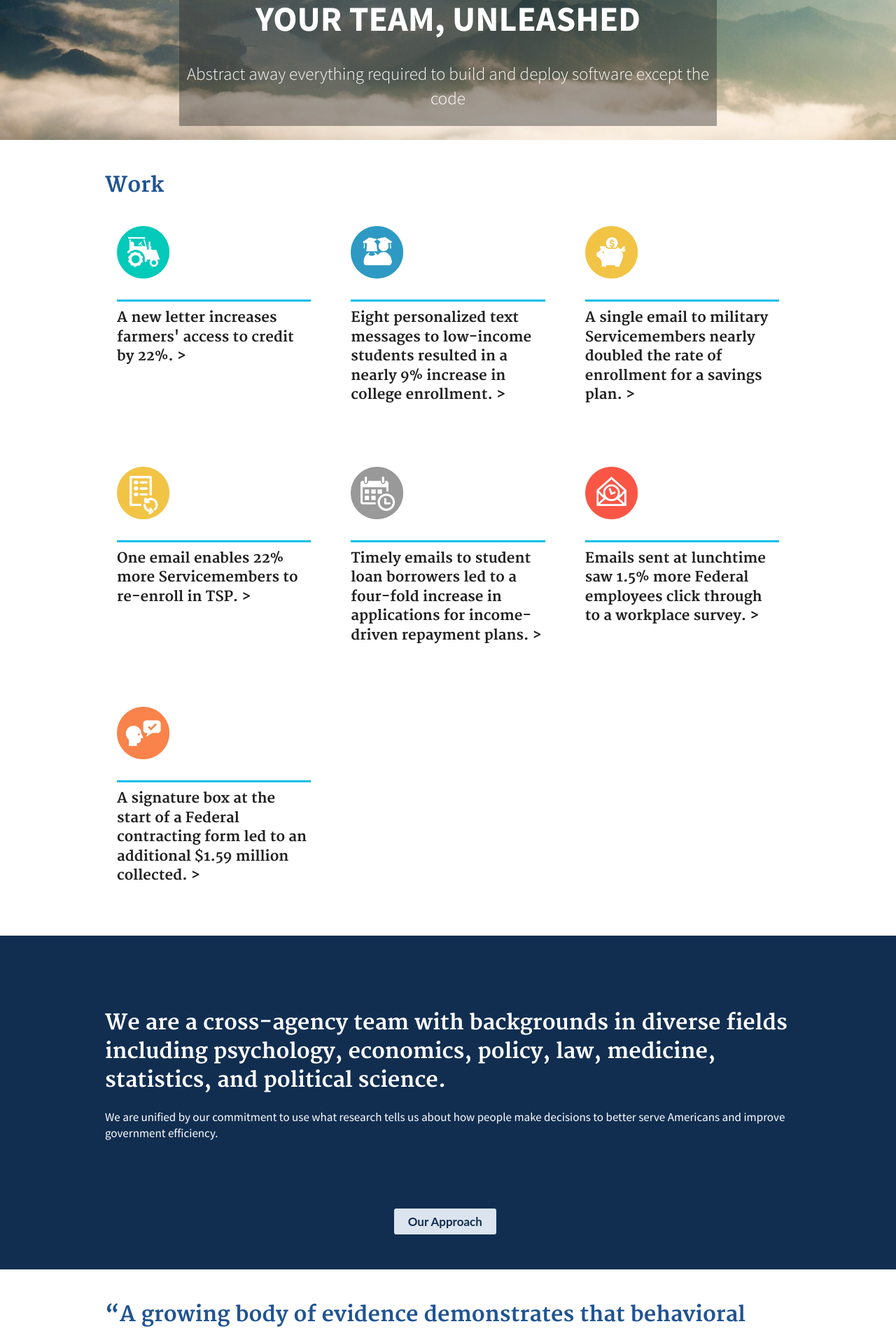
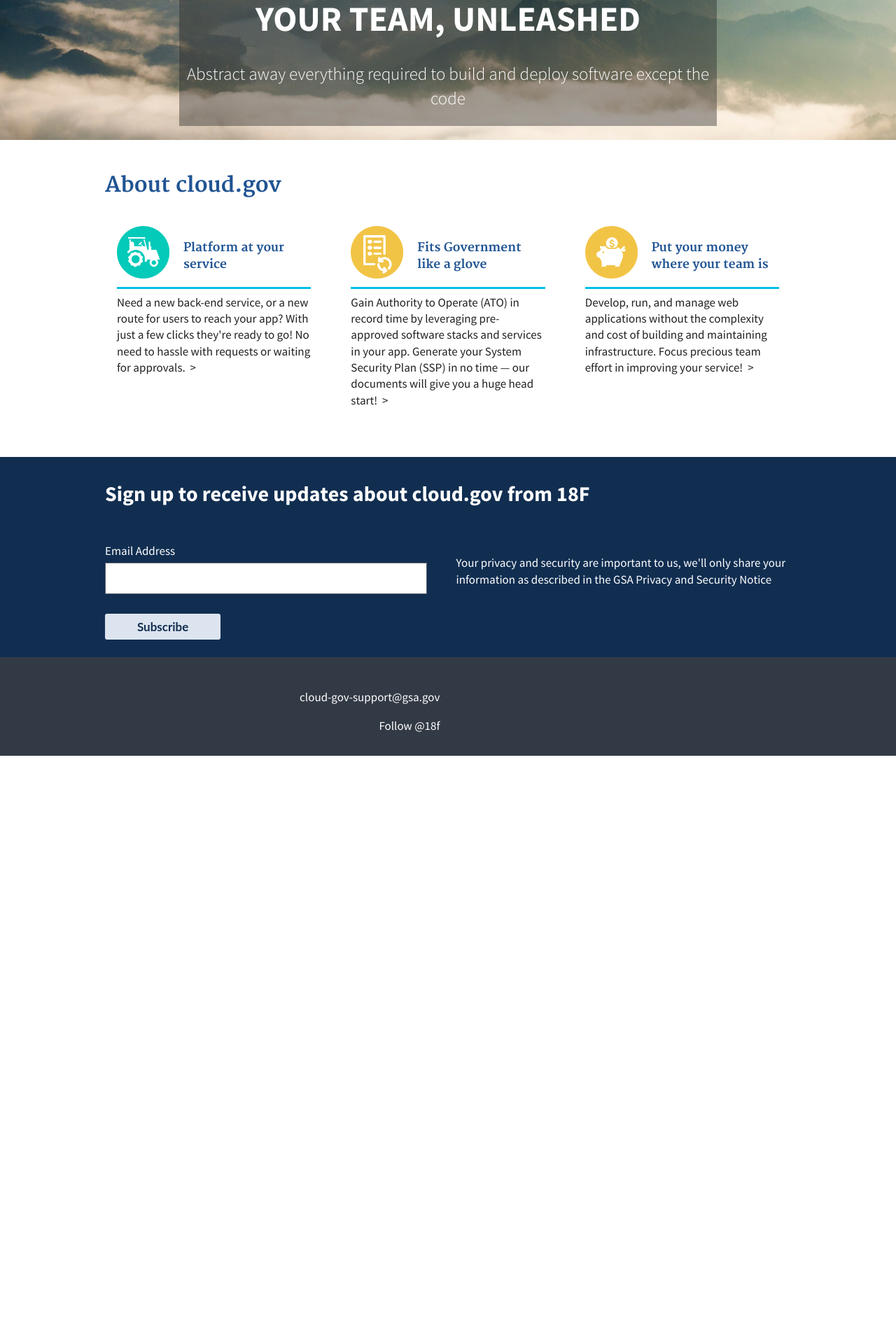
Before and after one commit to cloud-gov/cg-landing, a Jekyll site: the page built from pages/home.md, in a window 1280 px wide. Shown: the part 464-2366 px from the top of the page at 70% size. Built offline with Jekyll 4.4.1, drawn with Linux system fonts in a browser that asks for light colours; comment, search, counter and statistics services are not loaded; after the commit the page ends 1544 px from its top, so only the background shows below that; some of the changed text lies outside the part shown.

Commit message:
Add boxes content

```diff
--- a/_includes/about.html
+++ b/_includes/about.html
@@ -1,20 +1,55 @@
-    <!-- About Section -->
-    <section id="about" class="container content-section text-center">
-        <div class="row">
-            <div class="col-lg-8 col-lg-offset-2">
-                <h2>About cloud.gov</h2>
-                <div class="way">
-                	<h3>Platform at your service</h3>
-                	<p>Need a new back-end service, or a new route for users to reach your app? With just a few clicks they're ready to go! No need to hassle with requests or waiting for approvals.</p>
-                </div>
-                <div class="way">
-                	<h3>Fits government like a glove</h3>
-                	<p>Gain Authority to Operate (ATO) in record time by leveraging pre-approved software stacks and services in your app. Generate your System Security Plan (SSP) in no time — our documents will give you a huge head start!</p>
-                </div>
-                <div class="way">
-                	<h3>Put your money where your team is</h3>
-                	<p>Develop, run, and manage web applications without the complexity and cost of building and maintaining infrastructure. Focus precious team effort in improving your service!</p>
-                </div>
-            </div>
-        </div>
-    </section>
+<!-- {% for project in site.data.projects %}
+  {% unless project.featured %}
+    {% assign third = forloop.index | modulo: 3 %}
+    {% if third == 1 %}
+    <div class="usa-width-one-third usa-end-row project">
+    {% else %}
+    <div class="usa-width-one-third project">
+    {% endif %}
+
+  {% endunless %}
+{% endfor %}
+
+ -->
+
+<div class="usa-width-one-third project">
+    <span class="project--image" style="background-image: url(/assets/img/project-icons/tractor.png);">
+    </span>
+    <h3 class="project--title">
+      Platform at your service
+    </h3>
+    <p class="project--description">
+    <span>
+    Need a new back-end service, or a new route for users to reach your app? With just a few clicks they're ready to go! No need to hassle with requests or waiting for approvals.
+    &nbsp;&gt;
+    </span></p>
+  </a>
+</div>
+
+<div class="usa-width-one-third project">
+    <span class="project--image" style="background-image: url(/assets/img/project-icons/recurring.png);">
+    </span>
+    <h3 class="project--title">
+      Fits Government like a glove
+    </h3>
+    <p class="project--description">
+    <span>
+    Gain Authority to Operate (ATO) in record time by leveraging pre-approved software stacks and services in your app. Generate your System Security Plan (SSP) in no time — our documents will give you a huge head start!
+    &nbsp;&gt;
+    </span></p>
+  </a>
+</div>
+
+<div class="usa-width-one-third usa-end-row project">
+    <span class="project--image" style="background-image: url(/assets/img/project-icons/piggy-bank.png);">
+    </span>
+    <h3 class="project--title">
+      Put your money where your team is
+    </h3>
+    <p class="project--description">
+    <span>
+    Develop, run, and manage web applications without the complexity and cost of building and maintaining infrastructure. Focus precious team effort in improving your service!
+    &nbsp;&gt;
+    </span></p>
+  </a>
+</div>
--- a/_includes/projects.html
+++ /dev/null
@@ -1,15 +0,0 @@
-{% for project in site.data.projects %}
-  {% unless project.featured %}
-    {% assign third = forloop.index | modulo: 3 %}
-    {% if third == 1 %}
-    <div class="usa-width-one-third usa-end-row project">
-    {% else %}
-    <div class="usa-width-one-third project">
-    {% endif %}
-      <a href="{{ project.link | prepend: site.baseurl }}">
-        <span class="project--image" style="background-image: url({{ project.image | prepend: site.baseurl }});"></span>
-        <h3 class="project--description"><span>{{ project.description }}&nbsp;&gt;</span></h3>
-      </a>
-    </div>
-  {% endunless %}
-{% endfor %}
--- a/_layouts/home.html
+++ b/_layouts/home.html
@@ -15,40 +15,10 @@ layout: base
 
 <section>
   <div class="usa-grid">
-    <h2>Work</h2>
-    {% include projects.html %}
+    <h2>About cloud.gov</h2>
+    {% include about.html %}
   </div>
 </section>
 
-{% if page.banner-heading %}
-<section class="banner tagline">
-  <div class="usa-grid">
-    <div class="usa-width-one-whole usa-end-row">
-      <h2>{{ page.banner-heading }}</h2>
-      {% if page.banner-text %}
-        <p>{{ page.banner-text }}</p>
-      {% endif %}
-      {% if page.banner-button-text %}
-      <div class="center-content">
-        <a href="{{ page.banner-button-link | prepend: site.baseurl }}" class="usa-button">{{ page.banner-button-text }}</a>
-      </div>
-      {% endif %}
-    </div>
-  </div>
-</section>
-{% endif %}
-
-<section class="content">
-  <div class="usa-grid">
-    <div class="usa-width-one-whole usa-end-row">
-      {{ content }}
-      {% if page.content-button-link %}
-        <div class="center-content">
-          <a href="{{ page.content-button-link | prepend: site.baseurl }}" class="usa-button">{{ page.content-button-text }}</a>
-        </div>
-      {% endif %}
-    </div>
-  </div>
-</section>
 
 {% include contact.html %}
--- a/_sass/_projects.scss
+++ b/_sass/_projects.scss
@@ -9,8 +9,16 @@
   display: block;
   min-height: 75px;
   width: 75px;
+  float: left;
 }
+h3.project--title {
+  float: left;
+  clear: none;
+  width: 175px;
+  font-size: 1em;
 
+  margin: 20px 0 20px 20px;
+}
 a.project--image,
 a.project--image:active,
 a.project--image:focus,
@@ -22,6 +30,7 @@ a.project--image:visited {
 .project--description {
   border-top: 3px solid $project-accent-color;
   padding-top: .5em;
+  clear: both;
 }
 
 a .project--description span {
@@ -32,9 +41,3 @@ a .project--description span {
 a:hover .project--description span {
   border-bottom: 1px dotted;
 }
-
-@media screen and (min-width: 600px) {
-  .usa-grid .usa-width-one-third:last-child {
-    margin-right: 1px;
-  }
-}
--- a/pages/home.md
+++ b/pages/home.md
@@ -4,13 +4,4 @@ permalink: /
 hero-image: /assets/img/clouds.jpg
 hero-text: "Your team, unleashed"
 hero-subtext: "Abstract away everything required to build and deploy software except the code"
-content-button-text: View the Executive Order
-content-button-link: /assets/files/behavioral-science-eo-unsigned.pdf
-banner-heading: We are a cross-agency team with backgrounds in diverse fields including psychology, economics, policy,  law, medicine, statistics, and political science.
-banner-text: We are unified by our commitment to use what research tells us about how people make decisions to better serve Americans and improve government efficiency.
-banner-button-text: Our Approach
-banner-button-link: /approach/
 ---
-## “A growing body of evidence demonstrates that behavioral science insights — research findings from fields such as behavioral economics and psychology about how people make decisions and act on them — can be used to design government policies to better serve the American people...” — President Barack Obama
-
-On September 15, 2015, President Obama signed an Executive Order that directs Federal agencies to use behavioral science insights to better serve the American people. The Executive Order directs Federal agencies to identify programs in which applying behavioral science insights can yield substantial improvements; develop strategies for applying behavioral science insights to programs, and, where possible, for rigorously testing and evaluating the impact of these insights; recruit behavioral science experts to join the Federal Government; and strengthen agency relationships with the research community.
```
Also changed, not shown: _layouts/project-list.html (deleted, +0 -7 lines), _layouts/project.html (deleted, +0 -11 lines), pages/about.md (+0 -21 lines), pages/work.md (deleted, +0 -11 lines).
